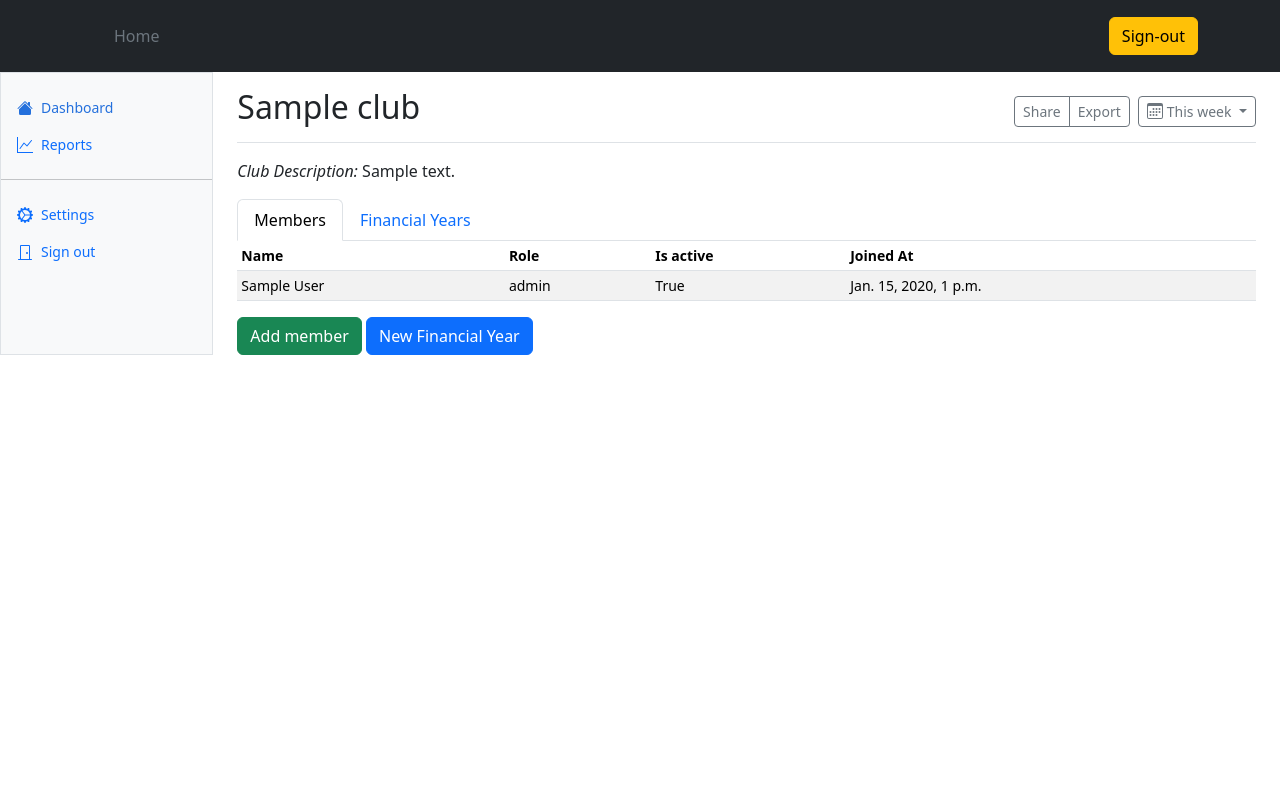
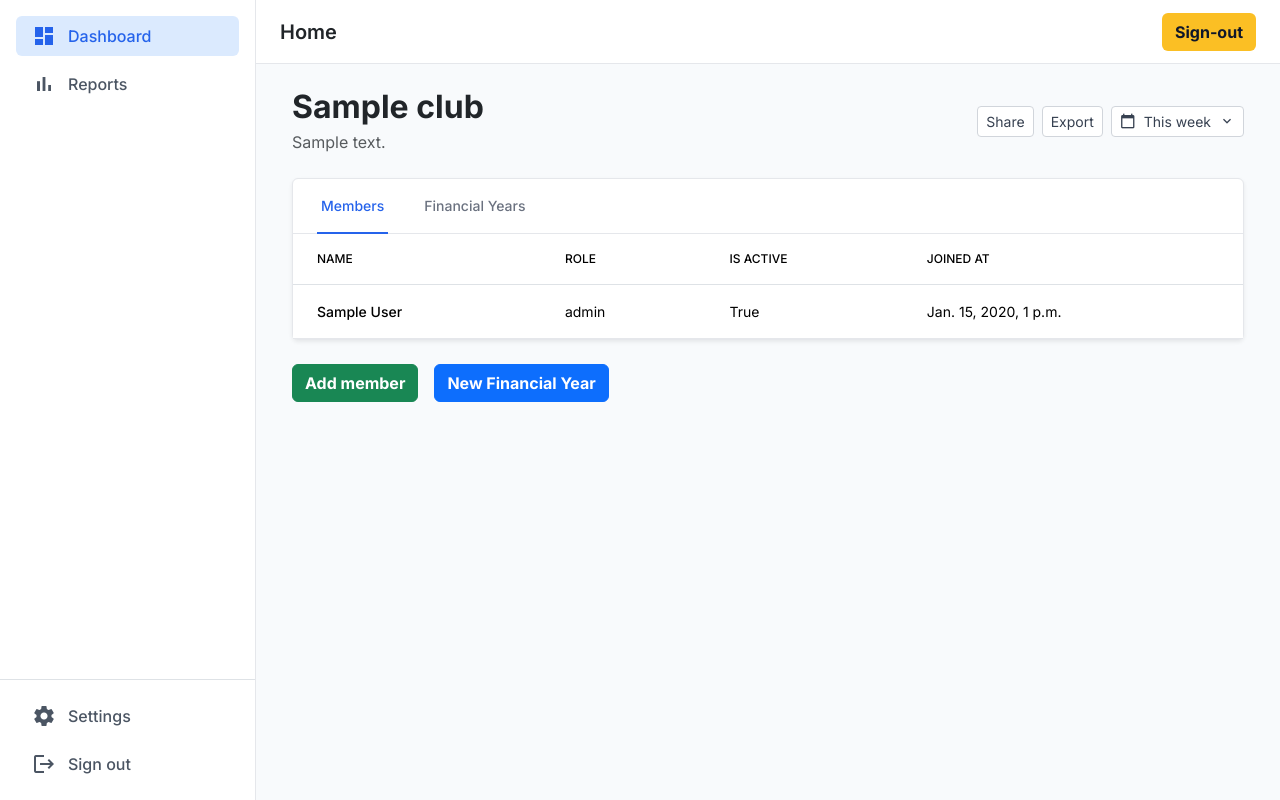
Before and after one commit to arthurarty/investment_club, a Django app: page /1/ in a window 1280 px wide. Run offline with Django 5.2, Linux system fonts and the light colour scheme; a user stored in the database is signed in; tables that the repository leaves empty hold one stand-in row (values such as "Sample post"); some libraries are stand-ins or nearby versions.

Commit message:
Introduce dashboard v2 (#25)

```diff
--- a/templates/clubs/base_v2.html
+++ b/templates/clubs/base_v2.html
@@ -1,3 +1,4 @@
+{% load static %}
 <!DOCTYPE html>
 <html lang="en">
 <head>
@@ -194,8 +195,5 @@
     </div>
     {% block after_main %}{% endblock %}
     <script src="https://cdn.jsdelivr.net/npm/bootstrap@5.3.7/dist/js/bootstrap.bundle.min.js" integrity="sha384-ndDqU0Gzau9qJ1lfW4pNLlhNTkCfHzAVBReH9diLvGRem5+R9g2FzA8ZGN954O5Q" crossorigin="anonymous"></script>
-    <script src="https://cdn.jsdelivr.net/npm/chart.js@4.3.2/dist/chart.umd.js"
-        integrity="sha384-eI7PSr3L1XLISH8JdDII5YN/njoSsxfbrkCTnJrzXt+ENP5MOVBxD+l6sEG4zoLp" crossorigin="anonymous"
-        class="astro-vvvwv3sm"></script>
 </body>
 </html>
--- /dev/null
+++ b/templates/clubs/dashboard_base.html
@@ -0,0 +1,195 @@
+<!DOCTYPE html>
+<html lang="en" data-bs-theme="light">
+<head>
+<meta charset="utf-8"/>
+<meta content="width=device-width, initial-scale=1.0" name="viewport"/>
+<title>Investment Club Details</title>
+<link href="https://fonts.googleapis.com/css2?family=Inter:wght@400;500;600;700&display=swap" rel="stylesheet"/>
+<link href="https://fonts.googleapis.com/icon?family=Material+Icons" rel="stylesheet"/>
+<!-- Bootstrap CSS -->
+<link href="https://cdn.jsdelivr.net/npm/bootstrap@5.3.7/dist/css/bootstrap.min.css" rel="stylesheet" integrity="sha384-LN+7fdVzj6u52u30Kp6M/trliBMCMKTyK833zpbD+pXdCLuTusPj697FH4R/5mcr" crossorigin="anonymous">
+
+<style>
+  body {
+    font-family: 'Inter', sans-serif;
+  }
+
+  .sidebar {
+    width: 256px;
+    min-height: 100vh;
+    background-color: #fff;
+    border-right: 1px solid #e5e7eb;
+  }
+
+  [data-bs-theme="dark"] .sidebar {
+    background-color: #1e293b;
+    border-right-color: #334155;
+  }
+
+  .sidebar-link {
+    display: flex;
+    align-items: center;
+    gap: 0.75rem;
+    padding: 0.5rem 1rem;
+    color: #4b5563;
+    text-decoration: none;
+    border-radius: 0.375rem;
+    font-weight: 500;
+  }
+
+  [data-bs-theme="dark"] .sidebar-link {
+    color: #d1d5db;
+  }
+
+  .sidebar-link:hover {
+    background-color: #f3f4f6;
+  }
+
+  [data-bs-theme="dark"] .sidebar-link:hover {
+    background-color: #334155;
+  }
+
+  .sidebar-link.active {
+    color: #2563eb;
+    background-color: #dbeafe;
+  }
+
+  [data-bs-theme="dark"] .sidebar-link.active {
+    background-color: rgba(37, 99, 235, 0.5);
+  }
+
+  .top-header {
+    height: 64px;
+    background-color: #fff;
+    border-bottom: 1px solid #e5e7eb;
+  }
+
+  [data-bs-theme="dark"] .top-header {
+    background-color: #1e293b;
+    border-bottom-color: #334155;
+  }
+
+  .main-content {
+    background-color: #f8fafc;
+  }
+
+  [data-bs-theme="dark"] .main-content {
+    background-color: #0f172a;
+  }
+
+  .card-custom {
+    background-color: #fff;
+    border: 1px solid #e5e7eb;
+  }
+
+  [data-bs-theme="dark"] .card-custom {
+    background-color: #1e293b;
+    border-color: #334155;
+  }
+
+  .nav-tabs-custom {
+    border-bottom: 1px solid #e5e7eb;
+  }
+
+  [data-bs-theme="dark"] .nav-tabs-custom {
+    border-bottom-color: #334155;
+  }
+
+  .nav-tabs-custom .nav-link {
+    border: none;
+    border-bottom: 2px solid transparent;
+    color: #6b7280;
+    font-weight: 500;
+    font-size: 0.875rem;
+    padding: 1rem 0.25rem;
+    margin-right: 2rem;
+  }
+
+  [data-bs-theme="dark"] .nav-tabs-custom .nav-link {
+    color: #9ca3af;
+  }
+
+  .nav-tabs-custom .nav-link.active {
+    border-bottom-color: #2563eb;
+    color: #2563eb;
+    background-color: transparent;
+  }
+
+  .table-custom {
+    font-size: 0.875rem;
+  }
+
+  .table-custom thead {
+    background-color: #f9fafb;
+    font-size: 0.75rem;
+    text-transform: uppercase;
+    color: #4b5563;
+  }
+
+  [data-bs-theme="dark"] .table-custom thead {
+    background-color: rgba(15, 23, 42, 0.5);
+    color: #d1d5db;
+  }
+
+  .table-custom tbody tr {
+    border-bottom: 1px solid #e5e7eb;
+  }
+
+  [data-bs-theme="dark"] .table-custom tbody tr {
+    border-bottom-color: #334155;
+  }
+
+  .table-custom tbody tr:hover {
+    background-color: #f9fafb;
+  }
+
+  [data-bs-theme="dark"] .table-custom tbody tr:hover {
+    background-color: rgba(51, 65, 85, 0.5);
+  }
+
+  [data-bs-theme="dark"] .table-custom {
+    color: #e5e7eb;
+  }
+
+  .btn-amber {
+    background-color: #fbbf24;
+    color: #0f172a;
+    font-weight: 700;
+  }
+
+  .btn-amber:hover {
+    background-color: #f59e0b;
+    color: #0f172a;
+  }
+
+  .btn-outline-secondary {
+    background-color: #fff;
+    border-color: #d1d5db;
+    color: #374151;
+  }
+
+  .btn-outline-secondary:hover {
+    background-color: #f9fafb;
+    border-color: #d1d5db;
+    color: #374151;
+  }
+
+  [data-bs-theme="dark"] .btn-outline-secondary {
+    background-color: #334155;
+    border-color: #475569;
+    color: #e5e7eb;
+  }
+
+  [data-bs-theme="dark"] .btn-outline-secondary:hover {
+    background-color: #475569;
+    border-color: #475569;
+    color: #e5e7eb;
+  }
+</style>
+</head>
+<body>
+{% block content %}{% endblock %}
+{% block after_main %}{% endblock %}
+<script src="https://cdn.jsdelivr.net/npm/bootstrap@5.3.7/dist/js/bootstrap.bundle.min.js" integrity="sha384-ndDqU0Gzau9qJ1lfW4pNLlhNTkCfHzAVBReH9diLvGRem5+R9g2FzA8ZGN954O5Q" crossorigin="anonymous"></script>
+</body>
+</html>
--- a/templates/clubs/detail.html
+++ b/templates/clubs/detail.html
@@ -1,128 +1,98 @@
-{% extends 'clubs/base.html' %}
+{% extends 'clubs/dashboard_base.html' %}
 {% load static %}
 {% block content %}
-<div class="sidebar border border-right col-md-3 col-lg-2 p-0 bg-body-tertiary">
-    <div class="offcanvas-md offcanvas-end bg-body-tertiary" tabindex="-1" id="sidebarMenu"
-        aria-labelledby="sidebarMenuLabel">
-        <div class="offcanvas-header">
-            <h5 class="offcanvas-title" id="sidebarMenuLabel">Company name</h5> <button type="button"
-                class="btn-close" data-bs-dismiss="offcanvas" data-bs-target="#sidebarMenu"
-                aria-label="Close"></button>
+<div class="d-flex">
+  <aside class="sidebar d-flex flex-column">
+    <div class="flex-grow-1 p-3">
+      <div class="d-flex flex-column gap-2">
+        <a class="sidebar-link active" href="{% url 'clubs:index' %}">
+          <span class="material-icons">dashboard</span>
+          <span>Dashboard</span>
+        </a>
+        <a class="sidebar-link" href="#">
+          <span class="material-icons">bar_chart</span>
+          <span>Reports</span>
+        </a>
       </div>
-        <div class="offcanvas-body d-md-flex flex-column p-0 pt-lg-3 overflow-y-auto">
-            <ul class="nav flex-column">
-                <li class="nav-item"> <a class="nav-link d-flex align-items-center gap-2 active"
-                        aria-current="page" href="{% url 'clubs:index' %}">
-                        <svg class="bi" aria-hidden="true">
-                            <use xlink:href="#house-fill"></use>
-                        </svg>
-                        Dashboard
+    </div>
+    <div class="p-3 border-top">
+      <div class="d-flex flex-column gap-2">
+        <a class="sidebar-link" href="#">
+          <span class="material-icons">settings</span>
+          <span>Settings</span>
         </a>
+        <a class="sidebar-link" href="{% url 'accounts:logout' %}">
+          <span class="material-icons">logout</span>
+          <span>Sign out</span>
+        </a>
+      </div>
+    </div>
+  </aside>
+
+  <div class="flex-grow-1 d-flex flex-column">
+    <header class="top-header d-flex align-items-center justify-content-between px-4">
+      <h1 class="h5 mb-0 fw-semibold">Home</h1>
+      <a href="" class="btn btn-amber">Sign-out</a>
+    </header>
+
+    <main class="main-content flex-grow-1 p-4 overflow-auto">
+      <div class="container-fluid" style="max-width: 1280px;">
+        <div class="d-flex flex-wrap align-items-center justify-content-between gap-3 mb-4">
+          <div>
+            <h2 class="h2 fw-bold mb-1">{{club.name}}</h2>
+            <p class="text-muted mb-0">{{club.description}}</p>
+          </div>
+          <div class="d-flex align-items-center gap-2">
+            <button class="btn btn-outline-secondary btn-sm">Share</button>
+            <button class="btn btn-outline-secondary btn-sm">Export</button>
+            <button class="btn btn-outline-secondary btn-sm d-flex align-items-center gap-2">
+              <span class="material-icons" style="font-size: 16px;">calendar_today</span>
+              This week
+              <span class="material-icons" style="font-size: 16px;">expand_more</span>
+            </button>
+          </div>
+        </div>
+
+        <div class="card-custom rounded shadow-sm">
+          <div class="nav-tabs-custom px-4">
+            <ul class="nav nav-tabs border-0">
+              <li class="nav-item">
+                <button class="nav-link active" id="nav-home-tab" data-bs-toggle="tab" data-bs-target="#nav-home" type="button" role="tab" aria-controls="nav-home" aria-selected="true">
+                    Members
+                </button>
               </li>
               <li class="nav-item">
-                    <a class="nav-link d-flex align-items-center gap-2" href="">
-                        <svg class="bi" aria-hidden="true">
-                            <use xlink:href="#graph-up"></use>
-                        </svg>
-                            Reports
-                    </a>
-                </li>
-            </ul>
-            <hr class="my-3">
-            <ul class="nav flex-column mb-auto">
-                <li class="nav-item"> <a class="nav-link d-flex align-items-center gap-2" href="#"> <svg
-                            class="bi" aria-hidden="true">
-                            <use xlink:href="#gear-wide-connected"></use>
-                        </svg>
-                        Settings
-                    </a> </li>
-                <li class="nav-item">
-                    <a class="nav-link d-flex align-items-center gap-2" href="{% url 'accounts:logout' %}">
-                        <svg
-                            class="bi" aria-hidden="true">
-                            <use xlink:href="#door-closed"></use>
-                        </svg>
-                        Sign out
-                    </a>
+                <button class="nav-link" id="nav-profile-tab" data-bs-toggle="tab" data-bs-target="#nav-profile" type="button" role="tab" aria-controls="nav-profile" aria-selected="false">
+                    Financial Years
+                </button>
               </li>
             </ul>
           </div>
-    </div>
-</div>
-<main class="col-md-9 ms-sm-auto col-lg-10 px-md-4">
-    <div
-        class="d-flex justify-content-between flex-wrap flex-md-nowrap align-items-center pt-3 pb-2 mb-3 border-bottom">
-        <h1 class="h2">
-            {{club.name}}
-        </h1>
-        <div class="btn-toolbar mb-2 mb-md-0">
-            <div class="btn-group me-2"> <button type="button"
-                    class="btn btn-sm btn-outline-secondary">Share</button> <button type="button"
-                    class="btn btn-sm btn-outline-secondary">Export</button> </div> <button type="button"
-                class="btn btn-sm btn-outline-secondary dropdown-toggle d-flex align-items-center gap-1">
-                <svg class="bi" aria-hidden="true">
-                    <use xlink:href="#calendar3"></use>
-                </svg>
-                This week
-            </button>
-        </div>
-    </div>
-    <div>
-        <p>
-            <i>
-                Club Description:
-            </i>
-            {{club.description}}
-        </p>
-    </div>
-    {% comment %}
-    Todo: Make use of tabs to show the various components of a club.
-    Tabs:
-        1. Latest Financial year.
-        2. Other Financial years
-        3. Club Members
-    {% endcomment %}
-    <nav>
-    <div class="nav nav-tabs" id="nav-tab" role="tablist">
-        <button class="nav-link active" id="nav-home-tab" data-bs-toggle="tab" data-bs-target="#nav-home" type="button" role="tab" aria-controls="nav-home" aria-selected="true">
-            Members
-        </button>
-        <button class="nav-link" id="nav-profile-tab" data-bs-toggle="tab" data-bs-target="#nav-profile" type="button" role="tab" aria-controls="nav-profile" aria-selected="false">
-            Financial Years
-        </button>
-        {% comment %} <button class="nav-link" id="nav-contact-tab" data-bs-toggle="tab" data-bs-target="#nav-contact" type="button" role="tab" aria-controls="nav-contact" aria-selected="false">
-            Contact
-        </button>
-        <button class="nav-link" id="nav-disabled-tab" data-bs-toggle="tab" data-bs-target="#nav-disabled" type="button" role="tab" aria-controls="nav-disabled" aria-selected="false" disabled>
-            Disabled
-        </button> {% endcomment %}
-    </div>
-    </nav>
           <div class="tab-content" id="nav-tabContent">
             <div class="tab-pane fade show active" id="nav-home" role="tabpanel" aria-labelledby="nav-home-tab" tabindex="0">
-        <div class="table-responsive small">
-            <table class="table table-striped table-sm">
+                <div class="table-responsive">
+                    <table class="table table-custom mb-0">
                     <thead>
                         <tr>
-                        <th scope="col">Name</th>
-                        <th scope="col">Role</th>
-                        <th scope="col">Is active</th>
-                        <th scope="col">Joined At</th>
+                        <th scope="col" class="px-4 py-3 fw-medium">Name</th>
+                        <th scope="col" class="px-4 py-3 fw-medium">Role</th>
+                        <th scope="col" class="px-4 py-3 fw-medium">Is active</th>
+                        <th scope="col" class="px-4 py-3 fw-medium">Joined At</th>
                         </tr>
                     </thead>
                     <tbody>
                     {% for member in members %}
                         <tr>
-                            <td>
+                            <td class="px-4 py-3 fw-medium">
                                 {{member.user.first_name}} {{member.user.last_name}}
                             </td>
-                            <td>
+                            <td class="px-4 py-3">
                                 {{member.role}}
                             </td>
-                            <td>
+                            <td class="px-4 py-3">
                                 {{member.is_active}}
                             </td>
-                            <td>
+                            <td class="px-4 py-3">
                                 {{member.joined_at}}
                             </td>
                         </tr>
@@ -136,25 +106,25 @@
                     <table class="table table-striped table-sm">
                         <thead>
                             <tr>
-                        <th scope="col">Start date</th>
-                        <th scope="col">End Date</th>
-                        <th scope="col">Is_active</th>
-                        <th scope="col">Action</th>
+                                <th scope="col" class="px-4 py-3 fw-medium">Start date</th>
+                                <th scope="col" class="px-4 py-3 fw-medium">End Date</th>
+                                <th scope="col" class="px-4 py-3 fw-medium">Is_active</th>
+                                <th scope="col" class="px-4 py-3 fw-medium">Action</th>
                             </tr>
                         </thead>
                         <tbody>
                             {% for financial_year in financial_years %}
                                 <tr>
-                            <td>
+                                    <td class="px-4 py-3 fw-medium">
                                         {{financial_year.start_date}}
                                     </td>
-                            <td>
+                                    <td class="px-4 py-3">
                                         {{financial_year.end_date}}
                                     </td>
-                            <td>
+                                    <td class="px-4 py-3">
                                         {{financial_year.is_active}}
                                     </td>
-                            <td>
+                                    <td class="px-4 py-3">
                                         <a href="{% url 'clubs:financial-year-detail' club.id financial_year.id %}">View</a>
                                     </td>
                                 </tr>
@@ -163,17 +133,29 @@
                     </table>
                 </div>
             </div>
-    <div class="tab-pane fade" id="nav-contact" role="tabpanel" aria-labelledby="nav-contact-tab" tabindex="0">...</div>
-    <div class="tab-pane fade" id="nav-disabled" role="tabpanel" aria-labelledby="nav-disabled-tab" tabindex="0">...</div>
           </div>
-    <!-- Button trigger modal -->
-    <button type="button" class="btn btn-success" data-bs-toggle="modal" data-bs-target="#memberLookUpFormModal">
+
+        </div>
+
+        <div class="mt-4 d-flex gap-3">
+            <button class="btn btn-success fw-bold" data-bs-toggle="modal" data-bs-target="#memberLookUpFormModal">
                 Add member
             </button>
-    <button type="button" class="btn btn-primary" data-bs-toggle="modal" data-bs-target="#clubFinancialYearFormModal">
+          <button class="btn btn-primary fw-bold" data-bs-toggle="modal" data-bs-target="#clubFinancialYearFormModal">
             New Financial Year
           </button>
+        </div>
+      </div>
     </main>
+  </div>
+</div>
+{% comment %}
+Todo: Make use of tabs to show the various components of a club.
+Tabs:
+    1. Latest Financial year.
+    2. Other Financial years
+    3. Club Members
+{% endcomment %}
 {% endblock %}
 {% block after_main %}
 <!-- MemberLook up Form Modal -->
```
Lines whose indentation alone changed are shown as unchanged.
